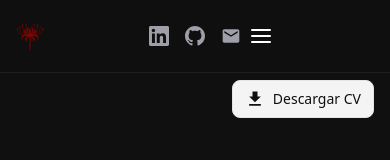
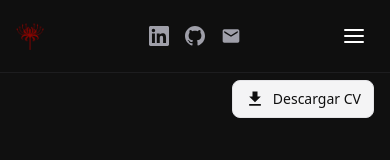
Before and after one commit to AlvaroPdev/portfolio, an Angular app: page / in a window 390 px wide. Shown: the top 160 px of the page. Built offline with nearby package versions, Linux system fonts and the light colour scheme.

Commit message:
style: remove explicit padding and add `justify-self-end` to the hamburger button.

```diff
--- a/src/app/shared/navbar/navbar.css
+++ b/src/app/shared/navbar/navbar.css
@@ -82,8 +82,7 @@
 
 /* Hamburger Button */
 .hamburger {
-    @apply flex flex-col justify-center items-center w-10 h-10 bg-transparent border-none cursor-pointer;
-    padding: 0;
+    @apply flex flex-col justify-center items-center w-10 h-10 bg-transparent border-none cursor-pointer justify-self-end;
 }
 
 .hamburger:focus {
```
